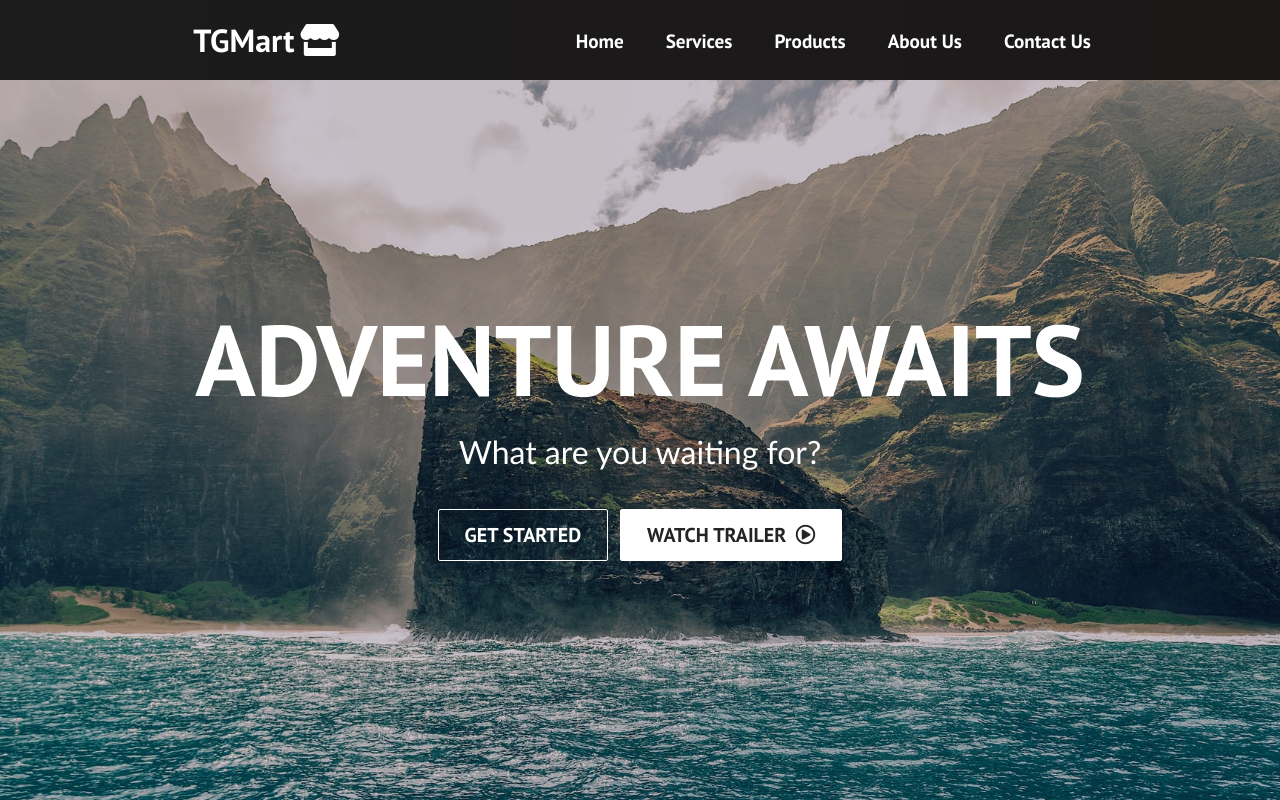
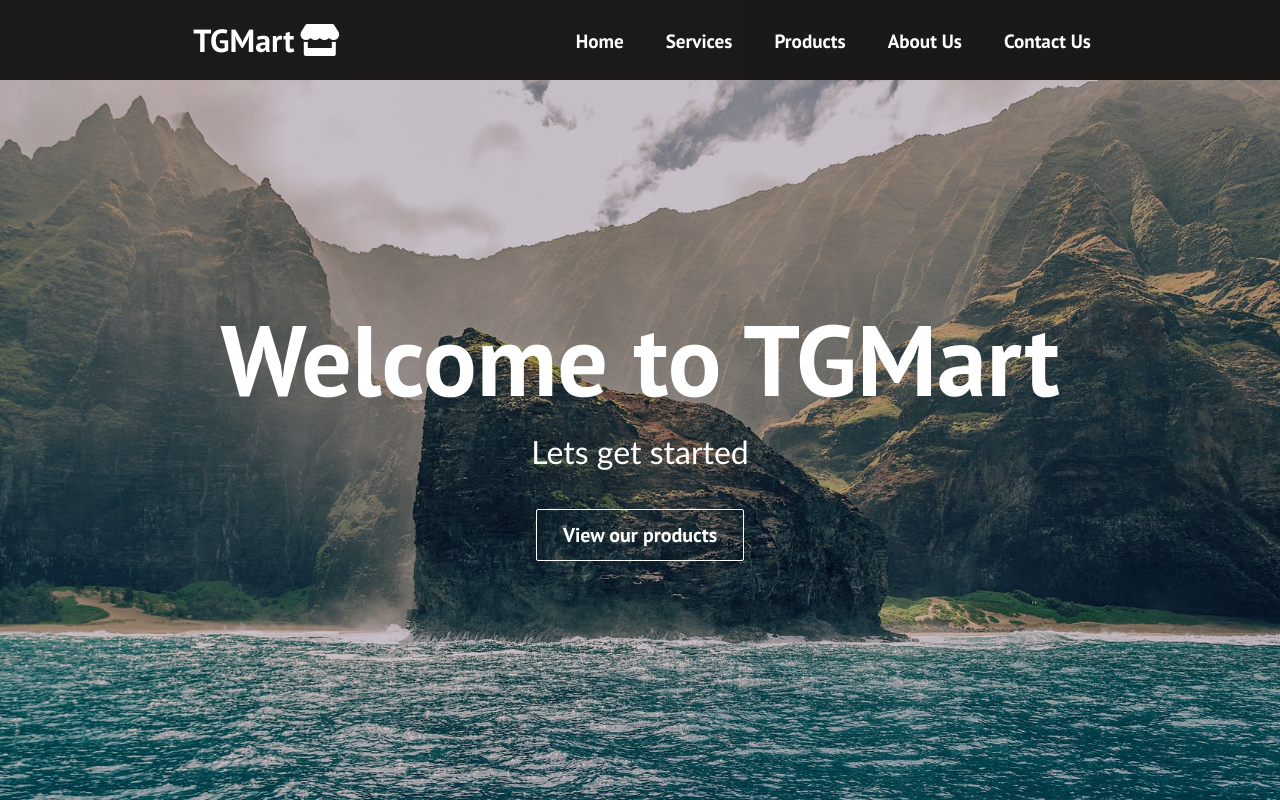
Before and after one commit to tushard702/react-catalog-app, a React (Create React App) app: page / in a window 1280 px wide. Shown: the top 800 px of the page. Built offline with nearby package versions, Linux system fonts and the light colour scheme.

Commit message:
update pages

```diff
--- a/src/App.js
+++ b/src/App.js
@@ -4,9 +4,10 @@ import './App.css';
 import Navbar from './components/NavBar/Navbar';
 import Services from './components/pages/Services';
 import Products from './components/pages/Products';
-import SignUp from './components/pages/SignUp';
+import ContactUs from './components/pages/ContactUs';
 import Home from './components/pages/Home';
 import Footer from './components/Footer/Footer';
+import AboutUs from './components/pages/AboutUs';
 
 function App() {
   return (
@@ -17,7 +18,8 @@ function App() {
           <Route path='/' exact component={Home} />
           <Route path='/services' component={Services} />
           <Route path='/products' component={Products} />
-          <Route path='/sign-up' component={SignUp} />
+          <Route path='/about-us' component={AboutUs} />
+          <Route path='/contact-us' component={ContactUs} />
         </Switch>
         <Footer />
       </Router>
--- a/src/components/Button/Button.js
+++ b/src/components/Button/Button.js
@@ -1,8 +1,7 @@
 import React from 'react';
 import './Button.css';
-import { Link } from 'react-router-dom';
 
-const STYLES = ['btn--primary', 'btn--outline', 'btn--test'];
+const STYLES = ['btn--primary', 'btn--outline'];
 
 const SIZES = ['btn--medium', 'btn--large'];
 
@@ -20,7 +19,6 @@ export const Button = ({
   const checkButtonSize = SIZES.includes(buttonSize) ? buttonSize : SIZES[0];
 
   return (
-    <Link to='/sign-up' className='btn-mobile'>
       <button
         className={`btn ${checkButtonStyle} ${checkButtonSize}`}
         onClick={onClick}
@@ -28,6 +26,5 @@ export const Button = ({
       >
         {children}
       </button>
-    </Link>
   );
 };
--- a/src/components/HeroSection/HeroSection.js
+++ b/src/components/HeroSection/HeroSection.js
@@ -1,28 +1,23 @@
 import React from 'react';
+import { Link } from 'react-router-dom';
 import { Button } from '../Button/Button';
 import './HeroSection.css';
 
 function HeroSection({backgroundImageUrl}) {
   return (
     <div className='hero-container' style={{background: `url(${backgroundImageUrl}) center center/cover no-repeat`}}>
-      <h1>ADVENTURE AWAITS</h1>
-      <p>What are you waiting for?</p>
+      <h1>Welcome to TGMart</h1>
+      <p>Lets get started</p>
       <div className='hero-btns'>
+        <Link to='/products'>
         <Button
           className='btns'
           buttonStyle='btn--outline'
           buttonSize='btn--large'
         >
-          GET STARTED
+          View our products
         </Button>
-        <Button
-          className='btns'
-          buttonStyle='btn--primary'
-          buttonSize='btn--large'
-          onClick={console.log('hey')}
-        >
-          WATCH TRAILER <i className='far fa-play-circle' />
-        </Button>
+        </Link>
       </div>
     </div>
   );
--- a/src/components/NavBar/Navbar.js
+++ b/src/components/NavBar/Navbar.js
@@ -1,5 +1,6 @@
 import React, { useState } from 'react';
 import { Link } from 'react-router-dom';
+
 import './Navbar.css';
 
 function Navbar() {
@@ -45,7 +46,7 @@ function Navbar() {
             </li>
             <li className='nav-item'>
               <Link
-                to='/contact-us'
+                to='/about-us'
                 className='nav-links'
                 onClick={closeMobileMenu}
               >
--- /dev/null
+++ b/src/components/pages/AboutUs.js
@@ -0,0 +1,6 @@
+import React from 'react';
+import '../../App.css';
+
+export default function AboutUs() {
+  return <h1 className='about-us'>About Us will be added</h1>;
+}
--- /dev/null
+++ b/src/components/pages/ContactUs.js
@@ -0,0 +1,6 @@
+import React from 'react';
+import '../../App.css';
+
+export default function ContactUs() {
+  return <h1 className='conatact-us'>Contact Us will be added</h1>;
+}
--- a/src/components/pages/SignUp.js
+++ /dev/null
@@ -1,6 +0,0 @@
-import React from 'react';
-import '../../App.css';
-
-export default function SignUp() {
-  return <h1 className='sign-up'>LIKE & SUBSCRIBE</h1>;
-}
```
